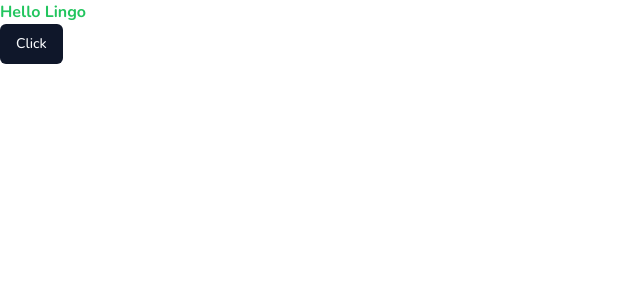
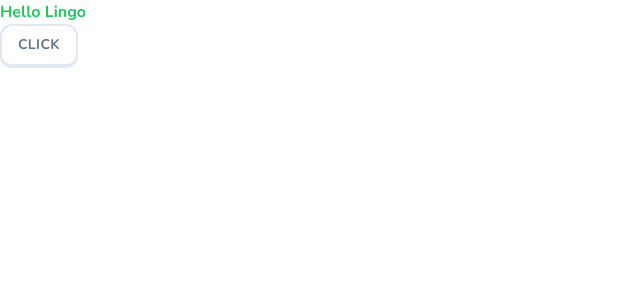
Before and after one commit to vladpolewoi/unolingo, a Next.js app: page / in a window 1280 px wide. Shown: the top 300 px of the page, without its empty margins (0-640 px from the left). Built offline with nearby package versions, Linux system fonts and the light colour scheme.

Commit message:
feat: :sparkles: buttons

```diff
--- /dev/null
+++ b/app/buttons/page.tsx
@@ -0,0 +1,22 @@
+import { Button } from "@/components/ui/button"
+
+const ButtonsPage = () => {
+	return (
+		<div className="p-4 space-y-4 flex flex-col max-w-[200px]">
+			<Button>Default</Button>
+			<Button variant="primary">Primary</Button>
+			<Button variant="primaryOutline">Primary Outline</Button>
+			<Button variant="secondary">Secondary</Button>
+			<Button variant="secondaryOutline">Secondary Outline</Button>
+			<Button variant="danger">Danger</Button>
+			<Button variant="dangerOutline">Danger Outline</Button>
+			<Button variant="super">Super</Button>
+			<Button variant="superOutline">Super Outline</Button>
+			<Button variant="ghost">Ghost</Button>
+			<Button variant="sidebar">Sidebar</Button>
+			<Button variant="sidebarOutline">Sidebar Outline</Button>
+		</div>
+	)
+}
+
+export default ButtonsPage
--- a/components/ui/button.tsx
+++ b/components/ui/button.tsx
@@ -5,25 +5,37 @@
 import { cn } from "@/lib/utils"
 
 const buttonVariants = cva(
-  "inline-flex items-center justify-center whitespace-nowrap rounded-md text-sm font-medium ring-offset-background transition-colors focus-visible:outline-none focus-visible:ring-2 focus-visible:ring-ring focus-visible:ring-offset-2 disabled:pointer-events-none disabled:opacity-50",
+	"inline-flex items-center justify-center whitespace-nowrap rounded-xl text-sm font-bold ring-offset-background transition-colors focus-visible:outline-none focus-visible:ring-2 focus-visible:ring-ring focus-visible:ring-offset-2 disabled:pointer-events-none disabled:opacity-50 uppercase tracking-wide",
 	{
 		variants: {
 			variant: {
-        default: "bg-primary text-primary-foreground hover:bg-primary/90",
-        destructive:
-          "bg-destructive text-destructive-foreground hover:bg-destructive/90",
-        outline:
-          "border border-input bg-background hover:bg-accent hover:text-accent-foreground",
+				default:
+					"bg-white text-black border-slate-200 border-2 border-b-4 active:border-b-2 hover:bg-slate-100 text-slate-500",
+				primary:
+					"bg-sky-400 text-primary-foreground hover:bg-sky-400/90 border-sky-500 border-b-4 active:border-b-0",
+				primaryOutline: "bg-white text-sky-500 hover:bg-slate-100",
 				secondary:
-          "bg-secondary text-secondary-foreground hover:bg-secondary/80",
-        ghost: "hover:bg-accent hover:text-accent-foreground",
-        link: "text-primary underline-offset-4 hover:underline",
+					"bg-green-500 text-primary-foreground hover:bg-green-500/90 border-green-600 border-b-4 active:border-b-0",
+				secondaryOutline: "bg-white text-green-500 hover:bg-slate-100",
+				danger:
+					"bg-rose-500 text-primary-foreground hover:bg-rose-500/90 border-rose-600 border-b-4 active:border-b-0",
+				dangerOutline: "bg-white text-rose-500 hover:bg-slate-100",
+				super:
+					"bg-indigo-500 text-primary-foreground hover:bg-indigo-500/90 border-indigo-600 border-b-4 active:border-b-0",
+				superOutline: "bg-white text-indigo-500 hover:bg-slate-100",
+				ghost:
+					"bg-transparent text-slate-500 border-transparent border-0 hover:bg-slate-100",
+				sidebar:
+					"bg-transparent text-slate-500 border-2 border-transparent hover:bg-slate-100 transition-none",
+				sidebarOutline:
+					"bg-sky-500/15 text-sky-500 border-sky-300 border-2 hover:bg-sky-500/20 transition-none",
 			},
 			size: {
-        default: "h-10 px-4 py-2",
-        sm: "h-9 rounded-md px-3",
-        lg: "h-11 rounded-md px-8",
+				default: "h-11 px-4 py-2",
+				sm: "h-9 px-3",
+				lg: "h-12 px-8",
 				icon: "h-10 w-10",
+				rounded: "rounded-full",
 			},
 		},
 		defaultVariants: {
```
Lines whose indentation alone changed are shown as unchanged.
